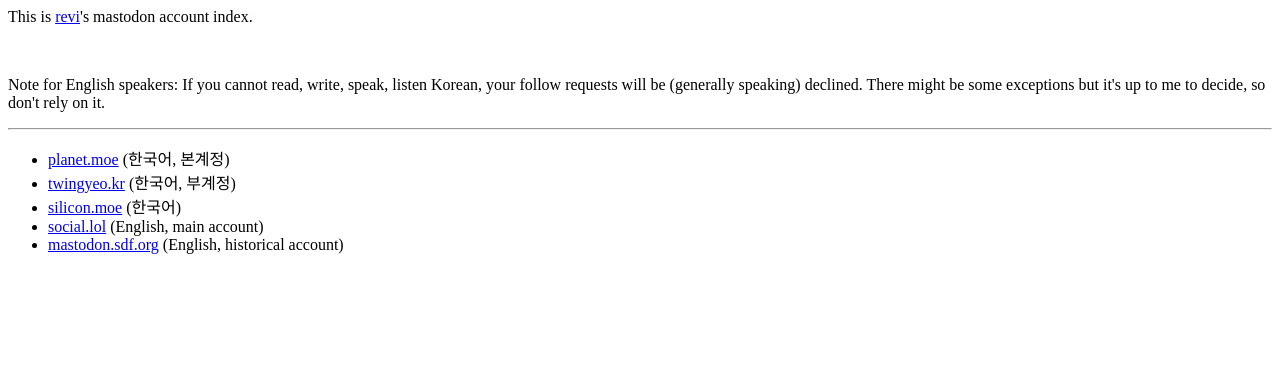
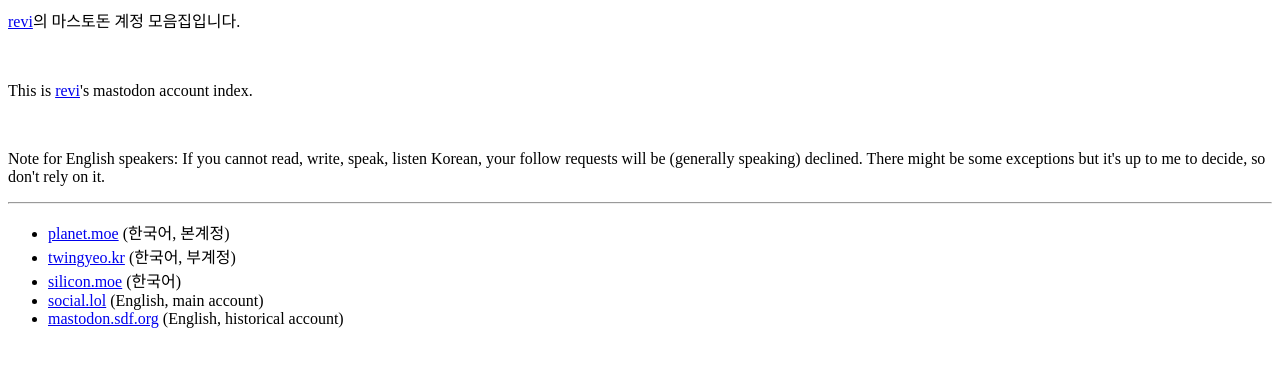
Before and after one commit to revi/fediverse.revi.xyz, a plain HTML site: page index.html in a window 1280 px wide. Drawn offline with Linux system fonts and the light colour scheme.

Commit message:
Add Korean text
Signed-off-by: Yongmin Hong <revi@pobox.com>

```diff
--- a/index.html
+++ b/index.html
@@ -5,6 +5,7 @@ Revi's mastodon identity
 </title>
 </head>
 <body>
+<p><a href="https://revi.xyz" rel="me">revi</a>의 마스토돈 계정 모음집입니다.</p> <br />
 <p>This is <a href="https://revi.xyz" rel="me">revi</a>'s mastodon account index.</p> <br />
 <p>Note for English speakers: If you cannot read, write, speak, listen Korean, your follow requests will be (generally speaking) declined. There might be some exceptions but it's up to me to decide, so don't rely on it.</p>
 <hr>
```
